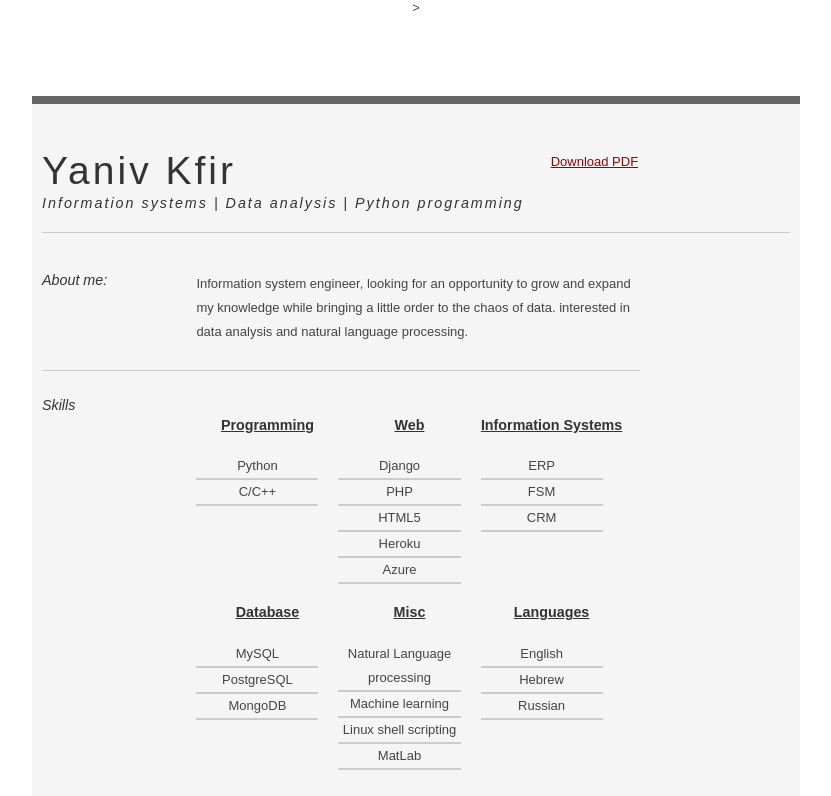
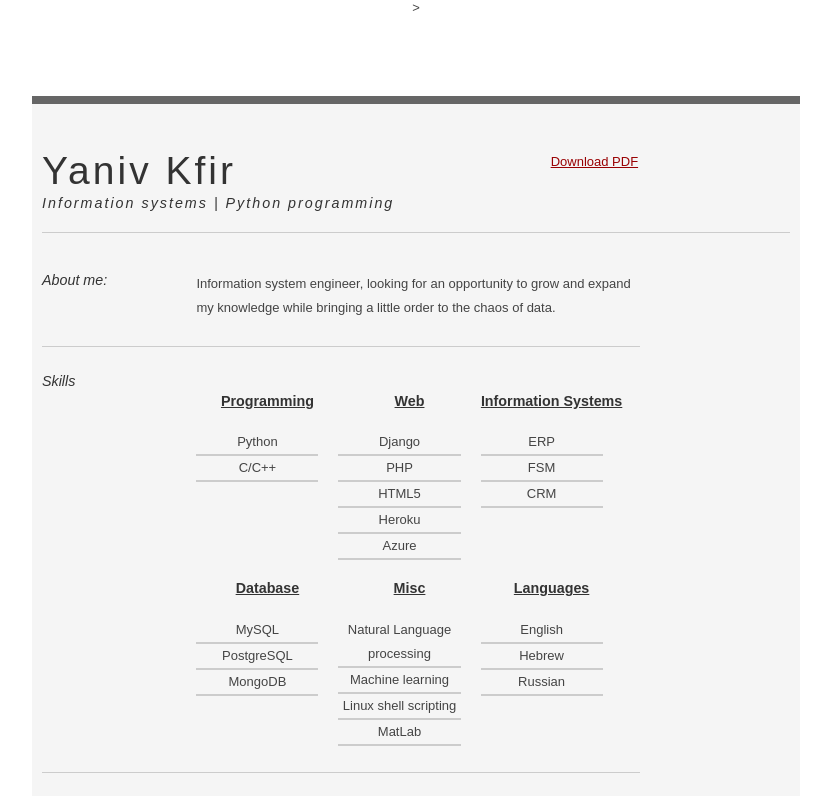
Before and after one commit to yanivkfir/yanivkfir.github.io, a plain HTML site: page index.html in a window 1280 px wide. Shown: the top 796 px of the page, without its empty margins (224-1055 px from the left). Drawn offline with Linux system fonts and the light colour scheme.

Commit message:
Update index.html

```diff
--- a/index.html
+++ b/index.html
@@ -1,6 +1,6 @@
 <head>
 
-    <title>Yaniv Kfir | Information systems · Data analysis · Python programming</title>
+    <title>Yaniv Kfir | Information systems ·  Python programming</title>
     <meta http-equiv="content-type" content="text/html; charset=utf-8"/>
 
     <meta name="keywords" content=""/>
@@ -16,7 +16,7 @@
             <div class="yui-gc">
                 <div class="yui-u first">
                     <h1>Yaniv Kfir</h1>
-                    <h2>Information systems | Data analysis | Python programming</h2>
+                    <h2>Information systems |  Python programming</h2>
                 </div>
 
                 <div class="yui-u">
@@ -46,7 +46,7 @@
                         </div>
                         <div class="yui-u">
                             <p class="enlarge">
-                                Information system engineer, looking for an opportunity to grow and expand my knowledge while bringing a little order to the chaos of data. interested in data analysis and natural language processing.
+                                Information system engineer, looking for an opportunity to grow and expand my knowledge while bringing a little order to the chaos of data.
                             </p>
                         </div>
                     </div><!--// .yui-gf -->
```
